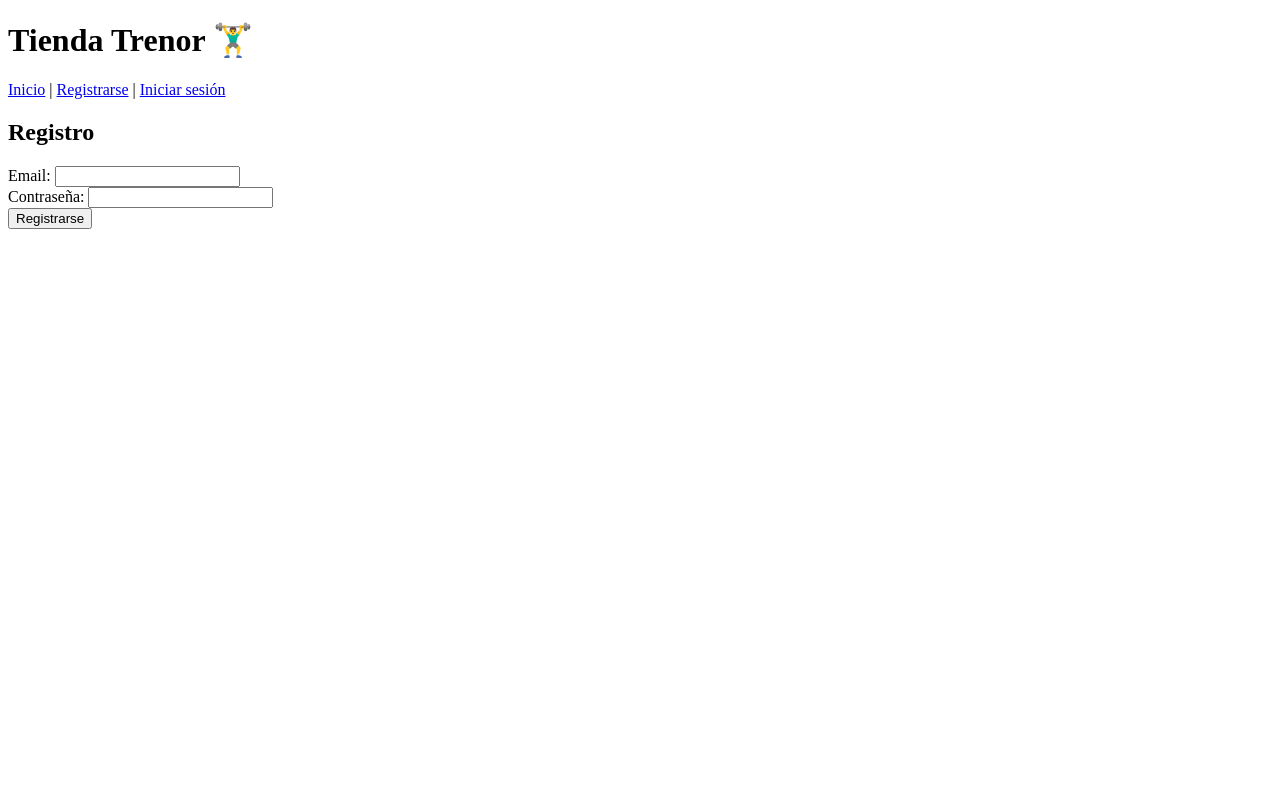
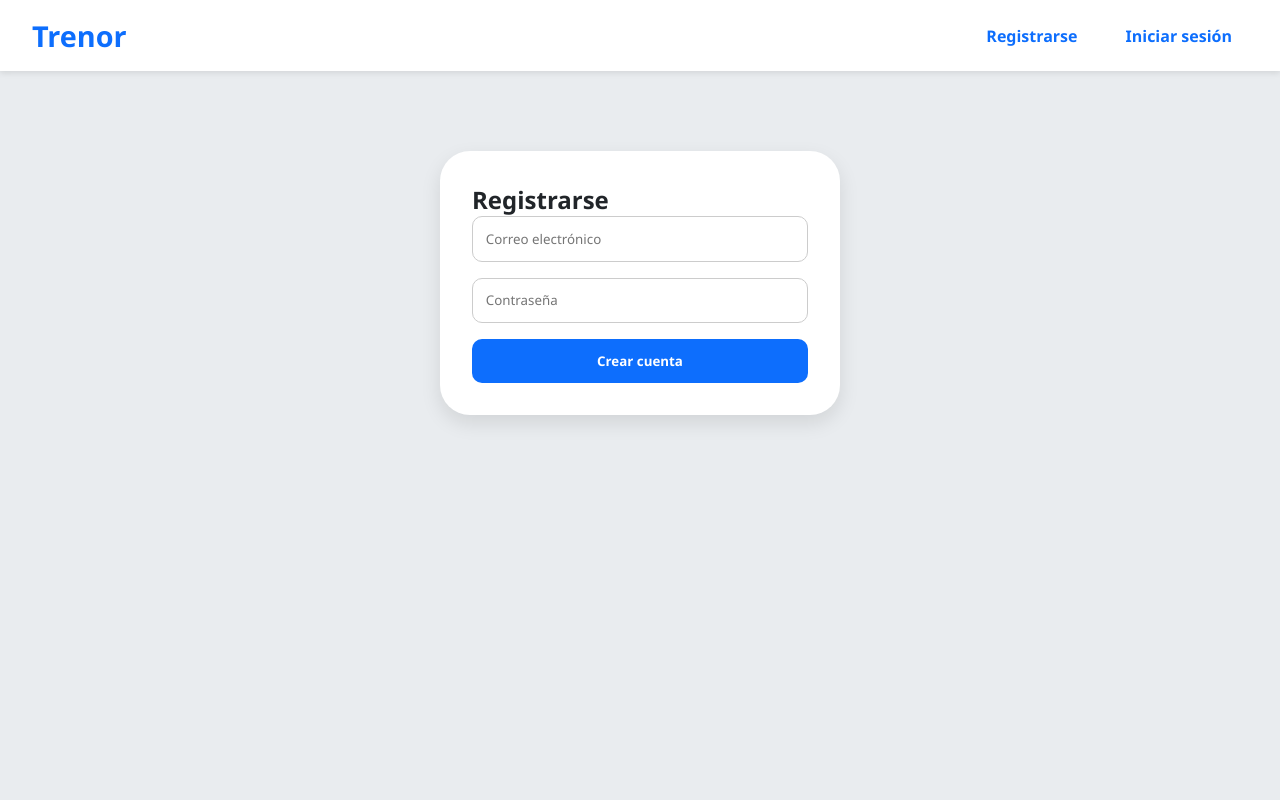
Before and after one commit to jordi-03/proyectofinal, a Flask app: page /registro in a window 1280 px wide. Run offline with Flask 3, Linux system fonts and the light colour scheme.

Commit message:
templates

```diff
--- a/static/style.css
+++ b/static/style.css
@@ -0,0 +1,92 @@
+/* Reset básico */
+* {
+  margin: 0;
+  padding: 0;
+  box-sizing: border-box;
+  font-family: 'Segoe UI', Tahoma, Geneva, Verdana, sans-serif;
+}
+
+/* Colores */
+:root {
+  --primary: #0d6efd;
+  --background: #e9ecef;
+  --text: #212529;
+  --white: #fff;
+}
+
+/* Fondo */
+body {
+  background-color: var(--background);
+  color: var(--text);
+  height: 100vh;
+}
+
+/* Header */
+header {
+  display: flex;
+  justify-content: space-between;
+  align-items: center;
+  background-color: var(--white);
+  padding: 1rem 2rem;
+  box-shadow: 0 2px 6px rgba(0,0,0,0.1);
+}
+
+.logo {
+  font-size: 1.8rem;
+  font-weight: bold;
+  color: var(--primary);
+}
+
+.nav-links {
+  display: flex;
+  gap: 1rem;
+}
+
+.nav-links a {
+  color: var(--primary);
+  text-decoration: none;
+  font-weight: bold;
+  padding: 0.5rem 1rem;
+  border-radius: 20px;
+  transition: background 0.3s;
+}
+
+.nav-links a:hover {
+  background-color: var(--primary);
+  color: white;
+}
+
+/* Login / Registro container */
+.auth-container {
+  max-width: 400px;
+  margin: 5rem auto;
+  background-color: var(--white);
+  padding: 2rem;
+  border-radius: 30px;
+  box-shadow: 0 8px 20px rgba(0, 0, 0, 0.1);
+}
+
+/* Form elements */
+input {
+  width: 100%;
+  padding: 0.8rem;
+  margin-bottom: 1rem;
+  border: 1px solid #ccc;
+  border-radius: 10px;
+}
+
+button {
+  width: 100%;
+  background-color: var(--primary);
+  color: white;
+  border: none;
+  padding: 0.8rem;
+  border-radius: 10px;
+  font-weight: bold;
+  cursor: pointer;
+  transition: background 0.3s;
+}
+
+button:hover {
+  background-color: #0b5ed7;
+}
--- a/templates/layout.html
+++ b/templates/layout.html
@@ -1,30 +1,22 @@
-<!doctype html>
-<html>
+<!DOCTYPE html>
+<html lang="es">
 <head>
-    <title>Trenor - Tienda Deportiva</title>
+  <meta charset="UTF-8">
+  <meta name="viewport" content="width=device-width, initial-scale=1.0">
+  <title>Trenor - {% block title %}{% endblock %}</title>
+  <link rel="stylesheet" href="{{ url_for('static', filename='style.css') }}">
 </head>
 <body>
-    <h1>Tienda Trenor 🏋️‍♂️</h1>
-    <p>
-        <a href="{{ url_for('index') }}">Inicio</a> |
-        {% if session.get('usuario_id') %}
-            <a href="{{ url_for('agregar_categoria') }}">Añadir Categoría</a> |
-            <a href="{{ url_for('agregar_producto') }}">Añadir Producto</a> |
-            <a href="{{ url_for('logout') }}">Cerrar sesión</a>
-        {% else %}
-            <a href="{{ url_for('registro') }}">Registrarse</a> |
-            <a href="{{ url_for('login') }}">Iniciar sesión</a>
-        {% endif %}
-    </p>
-    {% with messages = get_flashed_messages() %}
-      {% if messages %}
-        <ul>
-          {% for message in messages %}
-            <li>{{ message }}</li>
-          {% endfor %}
-        </ul>
-      {% endif %}
-    {% endwith %}
+  <header>
+    <div class="logo">Trenor</div>
+    <nav class="nav-links">
+      <a href="{{ url_for('registro') }}">Registrarse</a>
+      <a href="{{ url_for('login') }}">Iniciar sesión</a>
+    </nav>
+  </header>
+
+  <main class="container">
     {% block content %}{% endblock %}
+  </main>
 </body>
 </html>
--- a/templates/registro.html
+++ b/templates/registro.html
@@ -1,10 +1,12 @@
-{% extends 'layout.html' %}
-
+{% extends "layout.html" %}
+{% block title %}Registro{% endblock %}
 {% block content %}
-<h2>Registro</h2>
-<form method="POST">
-    Email: <input type="email" name="email" required><br>
-    Contraseña: <input type="password" name="contrasena" required><br>
-    <button type="submit">Registrarse</button>
-</form>
+  <div class="auth-container">
+    <h2>Registrarse</h2>
+    <form method="POST">
+      <input type="email" name="email" placeholder="Correo electrónico" required>
+      <input type="password" name="password" placeholder="Contraseña" required>
+      <button type="submit">Crear cuenta</button>
+    </form>
+  </div>
 {% endblock %}
```
Also changed, not shown: templates/index.html (+8 -10 lines), templates/login.html (+10 -8 lines), instance/trenor.db.
